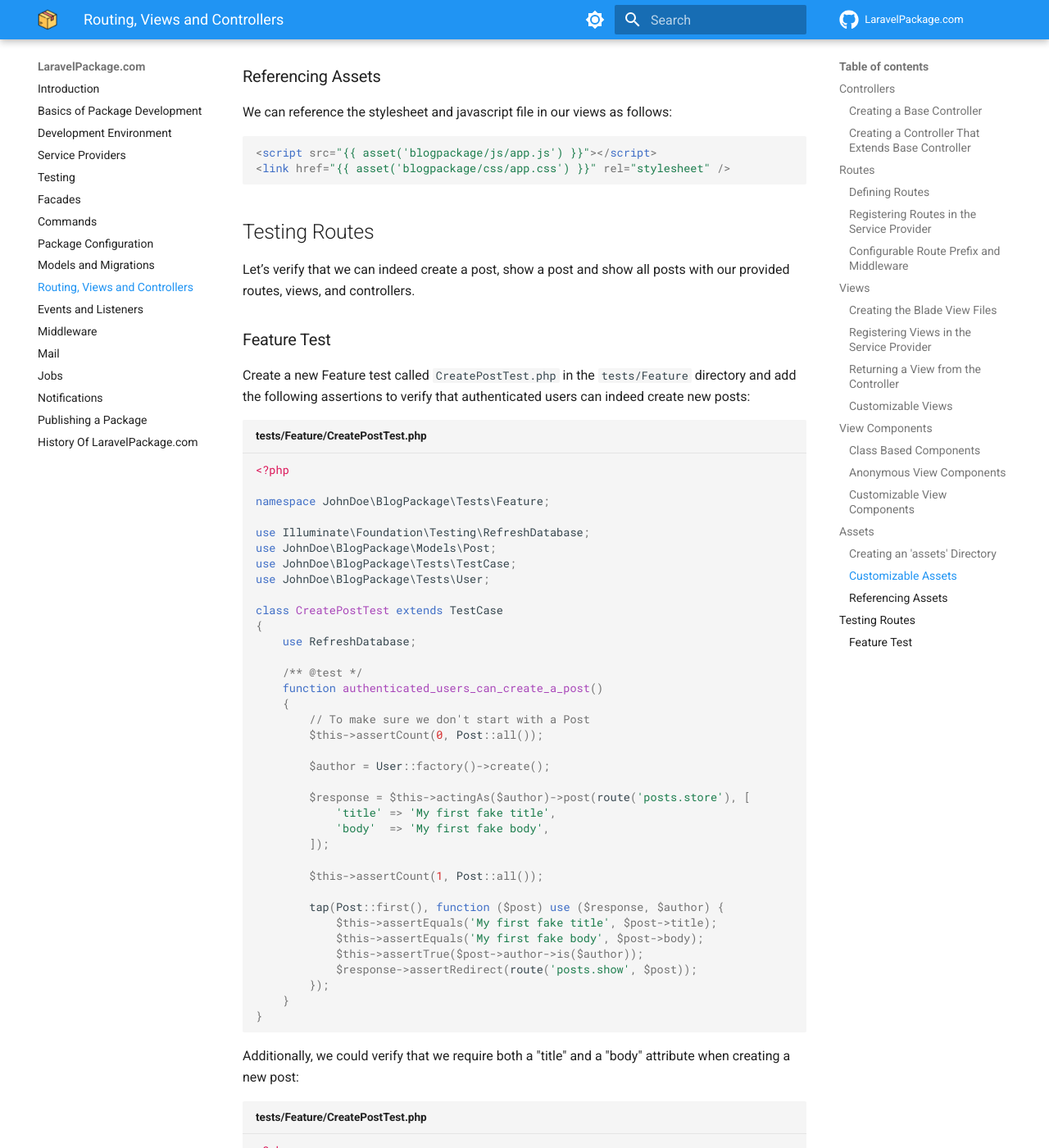
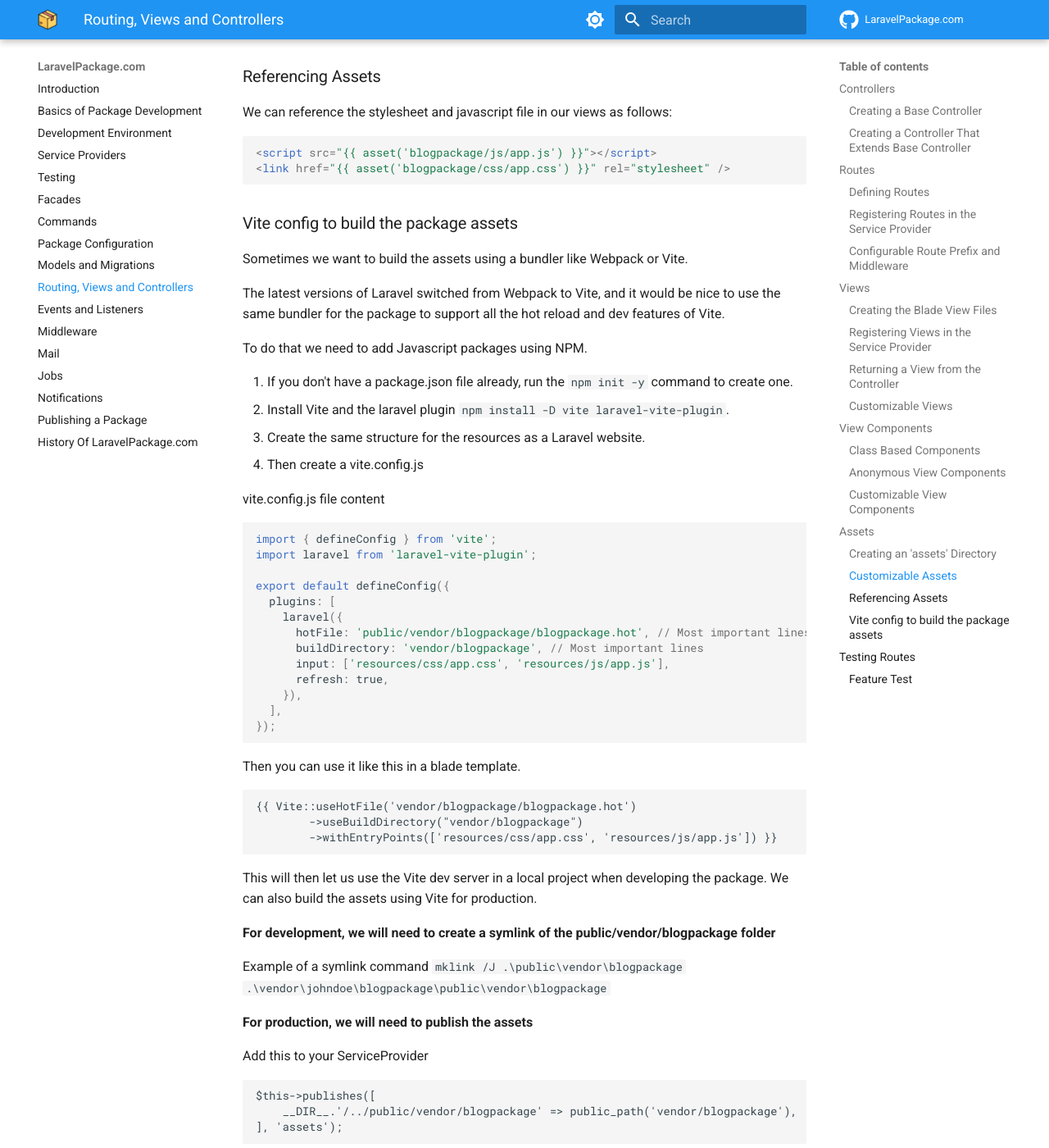
Before and after one commit to PackagePages/LaravelPackage.com, an MkDocs documentation site: the page built from docs/09-routing.md, in a window 1280 px wide and 1400 px high, scrolled down 9243 px. Shown: the whole window at 82% size. Built offline with MkDocs 1.6.1 and Material for MkDocs 9.7.7, drawn with Linux system fonts in a browser that asks for light colours; comment, search, counter and statistics services are not loaded.

Commit message:
vite configuration

````diff
--- a/docs/09-routing.md
+++ b/docs/09-routing.md
@@ -408,6 +408,63 @@ We can reference the stylesheet and javascript file in our views as follows:
 <link href="{{ asset('blogpackage/css/app.css') }}" rel="stylesheet" />
 ```
 
+### Vite config to build the package assets
+
+Sometimes we want to build the assets using a bundler like Webpack or Vite.
+
+The latest versions of Laravel switched from Webpack to Vite, and it would be nice to use the same bundler for the package
+to support all the hot reload and dev features of Vite.
+
+To do that we need to add Javascript packages using NPM.
+
+1. If you don't have a package.json file already, run the `npm init -y` command to create one.
+2. Install Vite and the laravel plugin `npm install -D vite laravel-vite-plugin`.
+3. Create the same structure for the resources as a Laravel website.
+4. Then create a vite.config.js
+
+vite.config.js file content
+
+```js
+import { defineConfig } from 'vite';
+import laravel from 'laravel-vite-plugin';
+
+export default defineConfig({
+  plugins: [
+    laravel({
+      hotFile: 'public/vendor/blogpackage/blogpackage.hot', // Most important lines
+      buildDirectory: 'vendor/blogpackage', // Most important lines
+      input: ['resources/css/app.css', 'resources/js/app.js'],
+      refresh: true,
+    }),
+  ],
+});
+```
+
+Then you can use it like this in a blade template.
+
+```php
+{{ Vite::useHotFile('vendor/blogpackage/blogpackage.hot')
+        ->useBuildDirectory("vendor/blogpackage")
+        ->withEntryPoints(['resources/css/app.css', 'resources/js/app.js']) }}
+```
+
+This will then let us use the Vite dev server in a local project when developing the package.
+We can also build the assets using Vite for production.
+
+**For development, we will need to create a symlink of the public/vendor/blogpackage folder**
+
+Example of a symlink command `mklink /J .\public\vendor\blogpackage .\vendor\johndoe\blogpackage\public\vendor\blogpackage`
+
+**For production, we will need to publish the assets**
+
+Add this to your ServiceProvider
+
+```php
+$this->publishes([
+    __DIR__.'/../public/vendor/blogpackage' => public_path('vendor/blogpackage'),
+], 'assets');
+```
+
 ## Testing Routes
 
 Let’s verify that we can indeed create a post, show a post and show all posts with our provided routes, views, and controllers.
````
